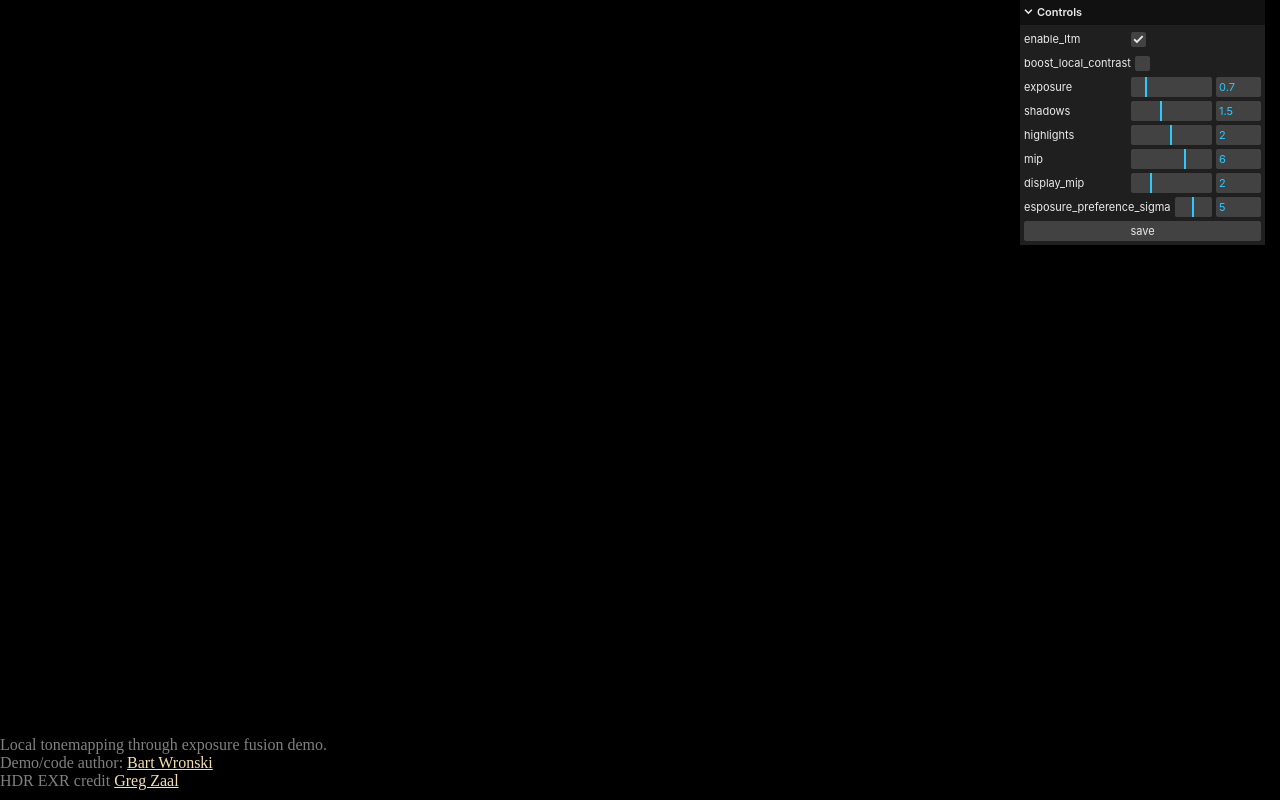
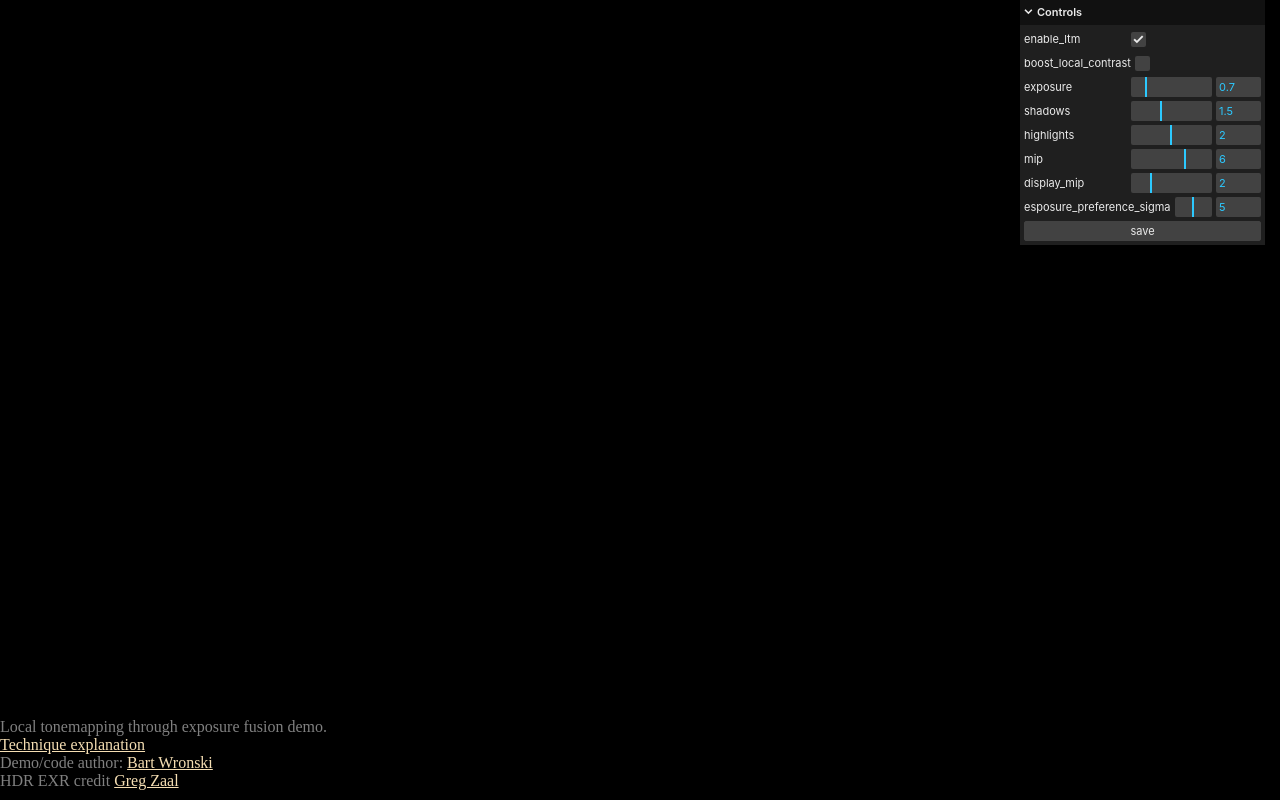
Before and after one commit to bartwronski/bartwronski.github.io, a plain HTML site: page local_tonemapping_js_demo/index.html in a window 1280 px wide. Drawn offline with nearby package versions, Linux system fonts and the light colour scheme; no server answers.

Commit message:
Update index.html

```diff
--- a/local_tonemapping_js_demo/index.html
+++ b/local_tonemapping_js_demo/index.html
@@ -31,6 +31,8 @@
 		<div id="info">
 			Local tonemapping through exposure fusion demo.
 			<br/>
+			<a href="https://bartwronski.com/2022/02/28/exposure-fusion-local-tonemapping-for-real-time-rendering/" style="color:wheat">Technique explanation</a>
+			<br/>
 			Demo/code author: <a href=https://bartwronski.com style="color:wheat">Bart Wronski</a>
 			<br/>
 			HDR EXR credit <a href=https://polyhaven.com/a/veranda style="color:wheat">Greg Zaal</a>
```
